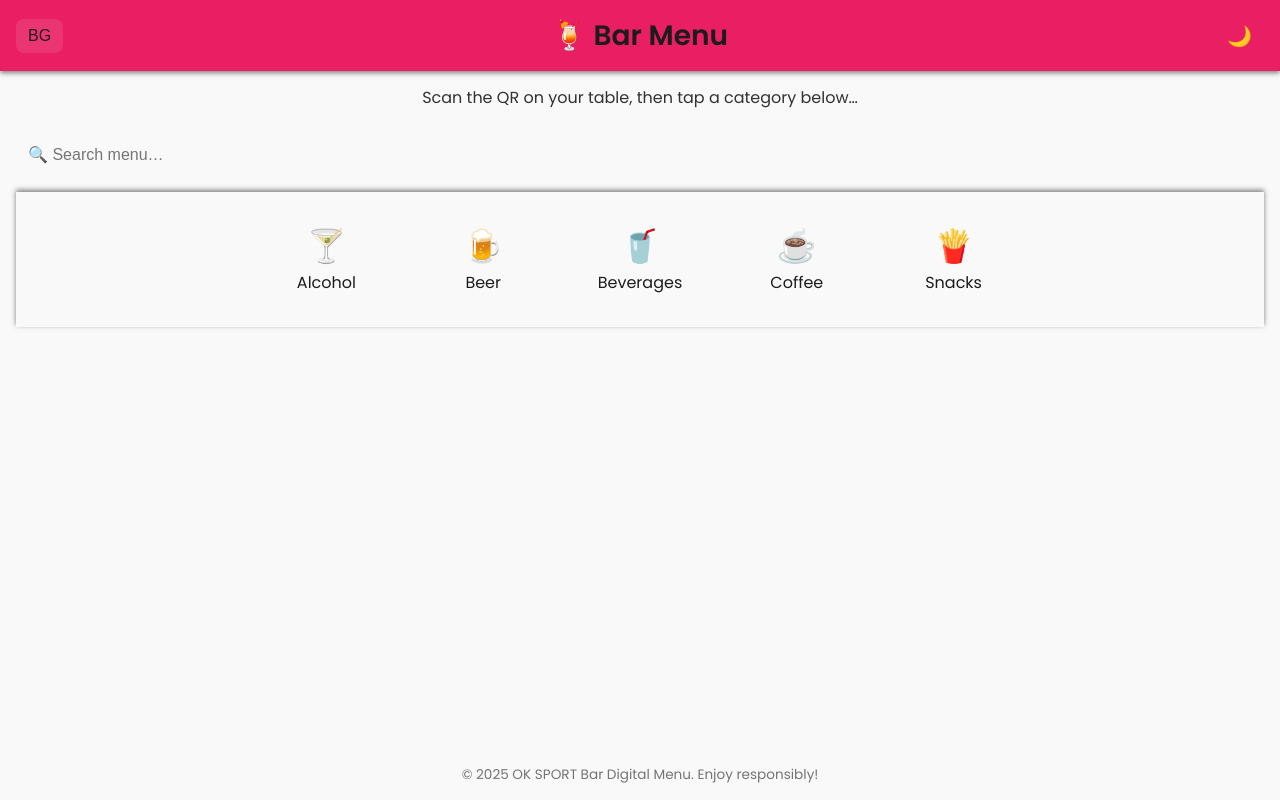
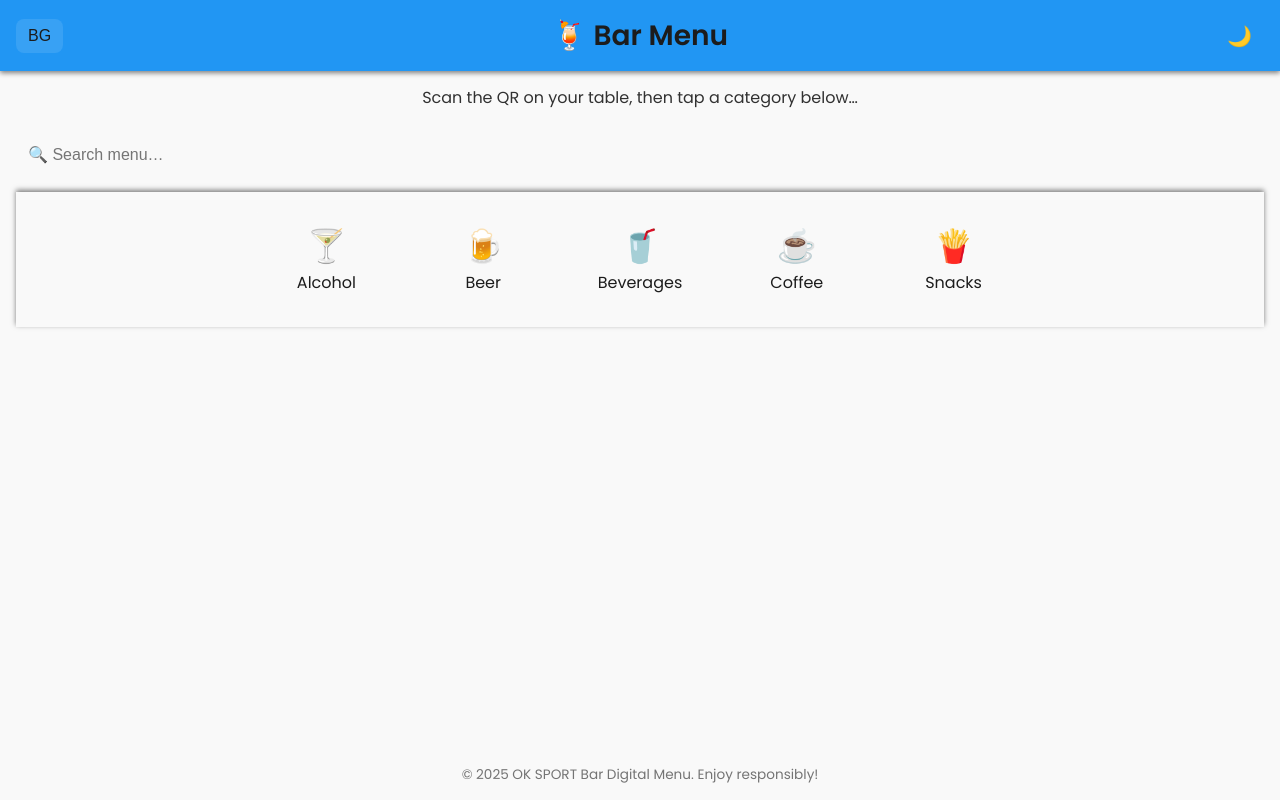
Before and after one commit to RobSunnn/bar-menu, a plain HTML site: page index.html in a window 1280 px wide. Both pictures are taken after a click on the button "Toggle theme". Drawn offline with nearby package versions, Linux system fonts and the light colour scheme.

Commit message:
Change the color in the nav for the light theme.

```diff
--- a/styles.css
+++ b/styles.css
@@ -10,12 +10,12 @@
     --gap: 1rem;
 }
 
-/* Light mode override */
+/* Light mode overrides */
 :root.light {
     --bg: #f9f9f9;
     --fg: #1c1c1c;
-    --accent: #e91e63;
-    --accent-dark: #b0003a;
+    --accent: #2196f3;       /* new blue accent */
+    --accent-dark: #1769aa;
 }
 
 /* Reset + globals */
```
